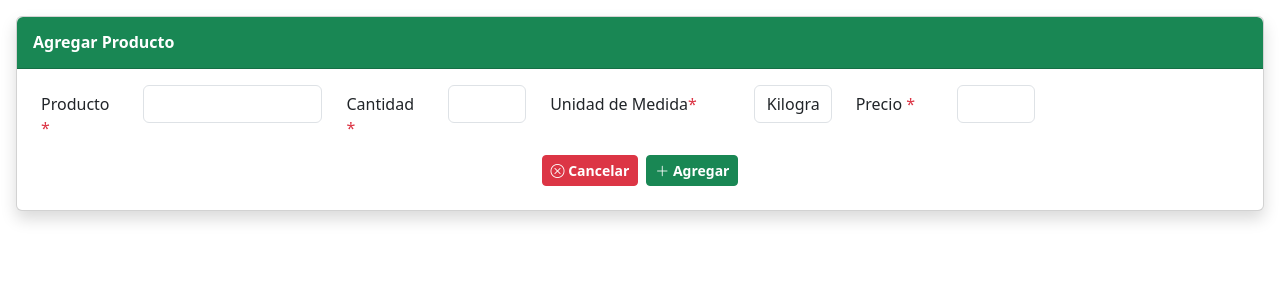
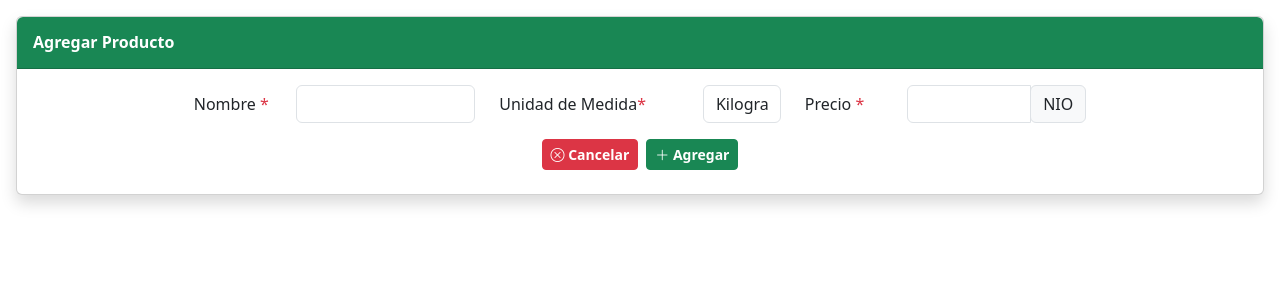
Before and after one commit to edmunditochikito/Proyecto-Delicias-Dilcia, a Flask app: page /AgregarProducto in a window 1280 px wide. Shown: the part 56-356 px from the top of the page. Run offline with Flask 3, Linux system fonts and the light colour scheme; some libraries are stand-ins or nearby versions.

Commit message:
validacion de campos en la vista de agregar platillos

```diff
--- a/App.py
+++ b/App.py
@@ -13,7 +13,7 @@ from Routes.Pedidos import Pedidos
 App = Flask(__name__)
 
 App.secret_key="secret key"
-App.config['SQLALCHEMY_DATABASE_URI']="mysql+pymysql://root:password@localhost/comideria_deliciasdilcias2"
+App.config['SQLALCHEMY_DATABASE_URI']="mysql+pymysql://root:password@localhost/comideria_deliciasdilcias3"
 App.config['SQLALCHEMY_TRACK_MODIFICATIONS']=False
 
 db.init_app(App)
--- a/Routes/Pedidos.py
+++ b/Routes/Pedidos.py
@@ -136,7 +136,8 @@ def DataTables():
             'PrecioUnitario': Pedido.PrecioUnitario,
             'Cantidad': Pedido.Cantidad,
             'PrecioTotal':Pedido.PrecioTotal,
-            'EstadoPago':Pedido.EstadoPago
+            'EstadoPago':Pedido.EstadoPago,
+            'Fecha': Pedido.Fecha
         }
         Pedidos_Array.append(Pedidos_dict)
     return jsonify({'data': Pedidos_Array})
--- a/Static/DataTables.js
+++ b/Static/DataTables.js
@@ -17,7 +17,7 @@ export const createDatatable = (params) => {
             {
               extend: "excel",
               titleAttr: "Exportar a Excel",
-              className: "btn btn-success fw-medium text-white",
+              className: "",
               text: "<i class='bi bi-file-earmark-excel'></i>",
               exportOptions: {
                 columns: params?.columnsExport,
--- a/Static/Productos/Agregar.js
+++ b/Static/Productos/Agregar.js
@@ -2,7 +2,7 @@ import {toastAlertError,toastAlertSuccess} from '../DataTables.js'
     const nombre = document.getElementById("nombre");
     const precio = document.getElementById("precio");
     const unidad_de_medida = document.getElementById("unidadDeMedida")
-    const cantidad = document.getElementById("cantidad")
+
     const form = document.getElementById("formulario");
 
     document.getElementById("agregar").addEventListener("click",async(e)=>{
@@ -23,26 +23,6 @@ import {toastAlertError,toastAlertSuccess} from '../DataTables.js'
         return;
       }else{
         nombre.classList.remove("is-invalid");
-      }
-
-      if (!cantidad.value) {
-        toastAlertError(`El campo de la cantidad está vacío`);
-        e.preventDefault();
-        cantidad.classList.add("is-invalid");
-        return;
-      } else if (isNaN(cantidad.value)) {
-        toastAlertError(`La cantidad ${cantidad.value} no tiene un formato válido`);
-        e.preventDefault();
-        cantidad.classList.add("is-invalid");
-        return;
-      }else if(cantidad.value<0){
-        toastAlertError(`La cantidad no puede ser negativa`);
-        e.preventDefault();
-        cantidad.classList.add("is-invalid");
-        return;
-      }
-      else{
-        cantidad.classList.remove("is-invalid");
       }
 
       if (!precio.value) {
@@ -71,7 +51,7 @@ import {toastAlertError,toastAlertSuccess} from '../DataTables.js'
         nombre:nombre.value,
         precio:precio.value,
         unidad_de_medida:unidad_de_medida.value,
-        cantidad:cantidad.value
+        cantidad:0,
       }
 
       try {
--- a/Templates/Pedidos/Detalle.html
+++ b/Templates/Pedidos/Detalle.html
@@ -36,6 +36,7 @@
                   <th class="text-center">Cantidad</th>
                   <th class="text-center">Precio total</th>
                   <th class="text-center">Estado de Pago</th>
+                  <th class="text-center">Fecha</th>
                 </tr>
               </thead>
             </table>
--- a/Templates/Productos/Agregar.html
+++ b/Templates/Productos/Agregar.html
@@ -1,45 +1,53 @@
-{%extends 'layout.html'%}
-{% block title %} <title>Agregar Productos</title> {%endblock title %}
-{%block body%}
+{%extends 'layout.html'%} {% block title %}
+<title>Agregar Productos</title> {%endblock title %} {%block body%}
 <main>
-    <div class="card shadow m-3">
+  <div class="card shadow m-3 ">
     <div class="card-header bg-success w-100 rounded-top">
       <h6 class="fw-bold text-white m-0 py-2">Agregar Producto</h6>
     </div>
-      <div class="card-body mx-2 fs-main">
-        <form  method="post" id="formulario">
-          <div class="row mb-2">
-            <div class="col-sm-12 col-md-3 col-lg-1 ">
-              <label for="" class="col-form-label fw-medium"
-                >Producto <span class="text-danger">*</span></label
+    <div class="card-body mx-2 fs-main ">
+      <form method="post" id="formulario">
+        <div class="row mb-2 d-flex justify-content-center">
+          <div class="col-sm-12 col-md-2 col-lg-1 mb-2">
+            <label for="nombre" class="col-form-label fw-medium"
+              >Nombre <span class="text-danger">*</span></label
             >
           </div>
-            <div class="col-sm-12 col-md-3 col-lg-2 " >
+          <div class="col-sm-12 col-md-4 col-lg-2">
             <input id="nombre" name="nombre" class="form-control fs-main" />
           </div>
-            <div class="col-sm-12 col-md-2 col-lg-1">
-              <label for="" class="col-form-label fw-medium"
-                >Cantidad <span class="text-danger">*</span></label
-              >
-            </div>
-            <div class="col-sm-12 col-md-3 col-lg-1" >
-              <input id="cantidad" name="cantidad" class="form-control fs-main" type="number" />
-            </div>
-            <div class="col-sm-12 col-md-3 col-lg-2 ">
+          <div class="col-sm-12 col-md-3 col-lg-2">
             <label for="" class="col-form-label fw-medium"
               >Unidad de Medida<span class="text-danger">*</span></label
             >
           </div>
-            <div class="col-sm-12 col-md-3 col-lg-1 " >
-              <select id="unidadDeMedida" name="unidadDeMedida" class="form-control fs-main"></select>
+          <div class="col-sm-12 col-md-3 col-lg-1">
+            <select
+              id="unidadDeMedida"
+              name="unidadDeMedida"
+              class="form-control fs-main"
+            ></select>
           </div>
           <div class="col-sm-12 col-md-2 col-lg-1">
-              <label for="" class="col-form-label fw-medium"
+            <label for="precio" class="col-form-label fw-medium"
               >Precio <span class="text-danger">*</span></label
             >
           </div>
-            <div class="col-sm-12 col-md-3 col-lg-1">
-              <input id="precio" name="precio" class="form-control fs-main" type="number" />
+          <div class="col-sm-12 col-md-4 col-lg-2">
+            <div class="input-group">
+              <input
+                id="precio"
+                name="precio"
+                class="form-control fs-main"
+                type="number"
+                min="0"
+                step="0.01"
+                aria-label="Precio"
+              />
+              <div class="input-group-append">
+                <span class="input-group-text">NIO</span>
+              </div>
+            </div>
           </div>
         </div>
         <div class="row mb-2">
@@ -57,5 +65,9 @@
   </div>
   <!-- NOMBRE CEDULA DIRECCIÓN TELEFONO -->
 </main>
-  {%endblock%}
-  {%block script%}<script type="module" src="{{url_for('static',filename='Productos/Agregar.js')}}"></script>{%endblock script%}
+{%endblock%} {%block script%}
+<script
+  type="module"
+  src="{{url_for('static',filename='Productos/Agregar.js')}}"
+></script>
+{%endblock script%}
--- a/Templates/layout.html
+++ b/Templates/layout.html
@@ -89,7 +89,7 @@
   <script src="https://cdn.jsdelivr.net/npm/axios/dist/axios.min.js"></script>
 
   <script src="https://cdn.jsdelivr.net/npm/sweetalert2@11"></script>
-
+  <script src="https://cdn.jsdelivr.net/npm/moment@2.29.1/min/moment.min.js"></script>
   <script
     src="https://cdn.datatables.net/v/bs5/jq-3.7.0/jszip-3.10.1/dt-2.0.2/b-3.0.1/b-colvis-3.0.1/b-html5-3.0.1/b-print-3.0.1/date-1.5.2/fh-4.0.1/kt-2.12.0/r-3.0.0/sc-2.4.1/sb-1.7.0/datatables.min.js"
     type="text/Javascript"
```
Also changed, not shown: Models/DetallePedidos_Models.py (+12 -3 lines), Static/Clientes/Inicio.js (+30 -3 lines), Static/Pedidos/Detalle.js (+7 -25 lines), Static/Pedidos/Inicio.js (+7 -1 lines), Templates/Platillos/Agregar.html (+22 -29 lines). Lines whose indentation alone changed are shown as unchanged.
